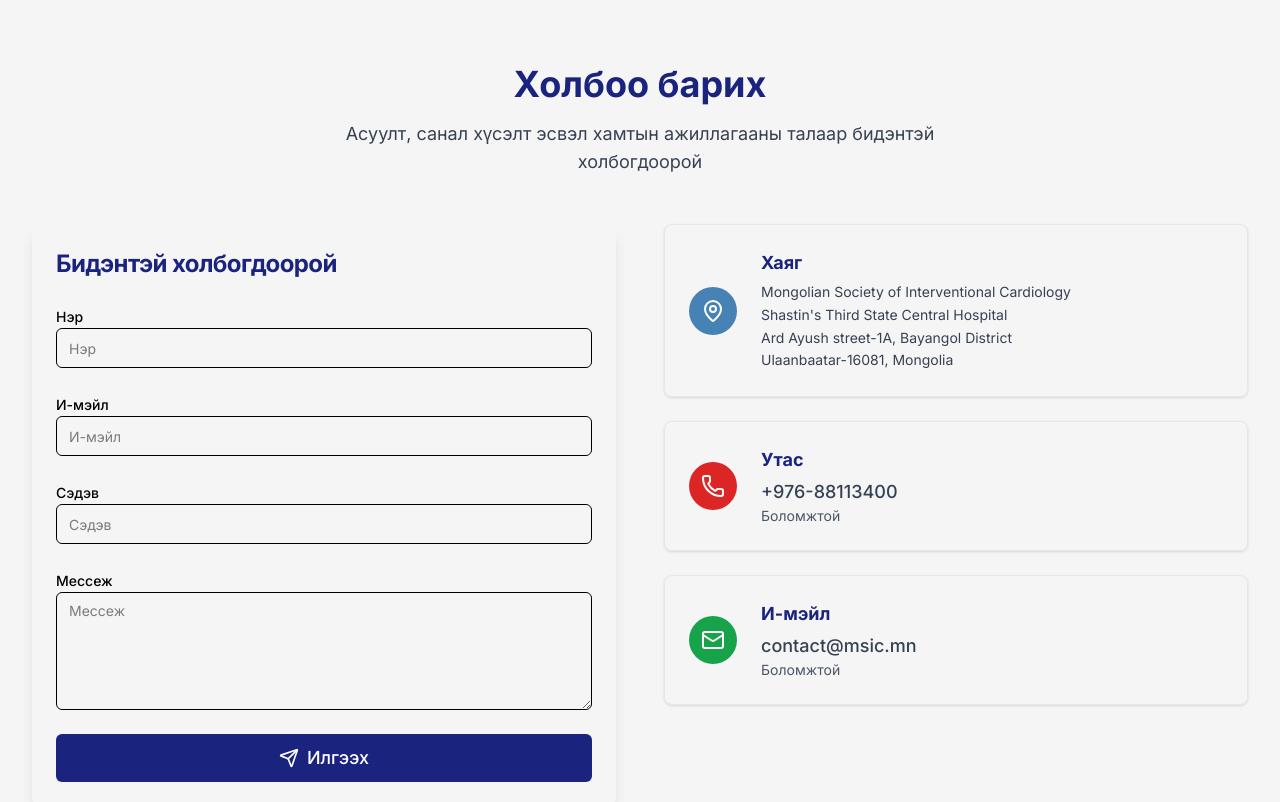
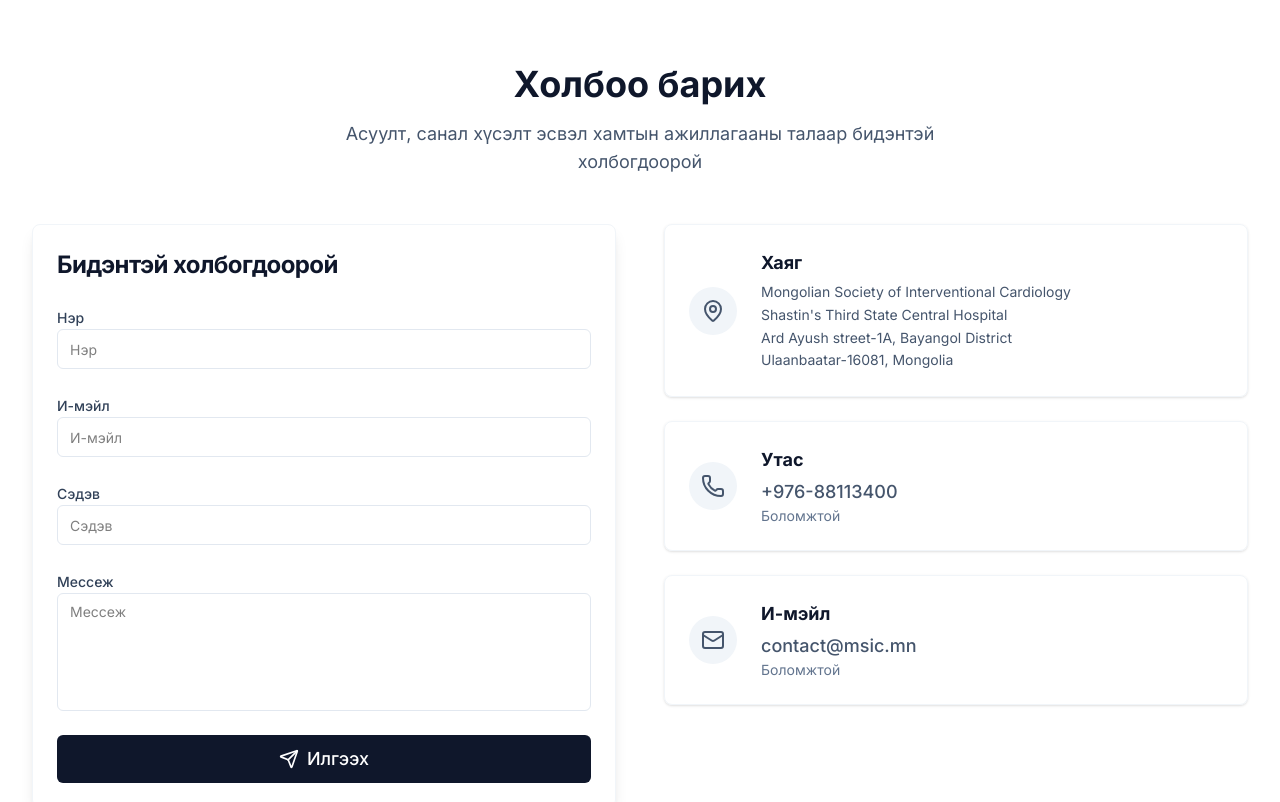
Before and after one commit to chinbeis/blogs-website, a Next.js app: page / in a window 1280 px wide. Shown: the part 3960-4762 px from the top of the page. Built offline with nearby package versions, Linux system fonts and the light colour scheme; no server answers; the database is empty.

Commit message:
facebook video update

```diff
--- a/app/api/upload/route.ts
+++ b/app/api/upload/route.ts
@@ -59,13 +59,14 @@
     const filename = `${timestamp}-${Math.random().toString(36).substring(2)}.${extension}`
 
     // Optimize image with Sharp (only for images)
-    let processedBuffer = buffer
+    let processedBuffer: Buffer = buffer
     if (file.type.startsWith('image/')) {
       try {
-        processedBuffer = await sharp(buffer)
+        const optimized = await sharp(buffer)
           .resize(1200, 800, { fit: 'inside', withoutEnlargement: true })
           .jpeg({ quality: 85 })
           .toBuffer()
+        processedBuffer = Buffer.from(optimized)
       } catch (error) {
         console.error('Error optimizing image:', error)
         // Continue with original buffer if optimization fails
--- a/app/contact/page.tsx
+++ b/app/contact/page.tsx
@@ -1,200 +1,31 @@
 'use client'
 
-import { useState } from 'react'
-import { Mail, Phone, MapPin, Clock, Send, ArrowLeft } from 'lucide-react'
-import { Button } from '@/components/ui/button'
-import { Card, CardContent, CardHeader, CardTitle } from '@/components/ui/card'
-import Link from 'next/link'
-import Image from 'next/image'
+import { Header } from '@/components/Header'
+import { Footer } from '@/components/Footer'
+import ContactSection from '@/components/ContactSection'
 import { useLanguage } from '@/lib/language-context'
 
 export default function ContactPage() {
   const { t } = useLanguage()
-  const [formData, setFormData] = useState({
-    name: '',
-    email: '',
-    subject: '',
-    message: ''
-  })
-
-  const handleInputChange = (e: React.ChangeEvent<HTMLInputElement | HTMLTextAreaElement>) => {
-    const { name, value } = e.target
-    setFormData(prev => ({ ...prev, [name]: value }))
-  }
-
-  const handleSubmit = (e: React.FormEvent) => {
-    e.preventDefault()
-    console.log('Form submitted:', formData)
-    alert(t('contact.thankYou'))
-    setFormData({ name: '', email: '', subject: '', message: '' })
-  }
 
   return (
     <div className="min-h-screen bg-white">
-      {/* Header */}
-      <header className="bg-blue-800 text-white py-6">
-        <div className="max-w-7xl mx-auto px-4 sm:px-6 lg:px-8">
-          <div className="flex items-center justify-between">
-            <Link href="/" className="flex items-center space-x-2 hover:text-amber-500 transition-colors">
-              <ArrowLeft className="w-5 h-5" />
-              <span>{t('contact.backToHome')}</span>
-            </Link>
-            <div className="flex items-center space-x-2">
-              <Image
-                src="/logo.svg"
-                alt="MSIC Logo"
-                width={32}
-                height={32}
-                className="h-8 w-8"
-              />
-              <span className="text-2xl font-bold">MSIC</span>
-            </div>
-          </div>
-        </div>
-      </header>
+      <Header />
 
-      {/* Hero Section */}
-      <section className="bg-gradient-to-r from-blue-800 to-red-600 text-white py-16">
+      {/* Page Title Section aligned with News page */}
+      <section className="py-16 bg-slate-50 border-b border-slate-200">
         <div className="max-w-7xl mx-auto px-4 sm:px-6 lg:px-8 text-center">
-          <h1 className="text-4xl md:text-6xl font-bold mb-6">{t('contact.title')}</h1>
-          <p className="text-xl md:text-2xl text-blue-100 max-w-3xl mx-auto">
+          <h1 className="text-4xl md:text-5xl font-bold text-slate-900 mb-6">{t('contact.title')}</h1>
+          <p className="text-xl text-slate-600 max-w-3xl mx-auto">
             {t('contact.description')}
           </p>
         </div>
       </section>
 
-      {/* Contact Content */}
-      <section className="py-16">
-        <div className="max-w-7xl mx-auto px-4 sm:px-6 lg:px-8">
-          <div className="grid grid-cols-1 lg:grid-cols-2 gap-12">
-            {/* Contact Form */}
-            <Card className="shadow-lg">
-              <CardHeader>
-                <CardTitle className="text-2xl font-bold text-slate-900">{t('contact.getInTouch')}</CardTitle>
-              </CardHeader>
-              <CardContent>
-                <form onSubmit={handleSubmit} className="space-y-6">
-                  <div>
-                    <label htmlFor="name" className="block text-sm font-medium text-slate-700 mb-2">
-                      {t('contact.name')}
-                    </label>
-                    <input
-                      type="text"
-                      id="name"
-                      name="name"
-                      value={formData.name}
-                      onChange={handleInputChange}
-                      required
-                      className="w-full px-4 py-3 border border-slate-300 rounded-lg focus:ring-2 focus:ring-blue-500 focus:border-transparent"
-                    />
-                  </div>
+      {/* Main Contact Section */}
+      <ContactSection />
 
-                  <div>
-                    <label htmlFor="email" className="block text-sm font-medium text-slate-700 mb-2">
-                      {t('contact.email')}
-                    </label>
-                    <input
-                      type="email"
-                      id="email"
-                      name="email"
-                      value={formData.email}
-                      onChange={handleInputChange}
-                      required
-                      className="w-full px-4 py-3 border border-slate-300 rounded-lg focus:ring-2 focus:ring-blue-500 focus:border-transparent"
-                    />
-                  </div>
-
-                  <div>
-                    <label htmlFor="subject" className="block text-sm font-medium text-slate-700 mb-2">
-                      {t('contact.subject')}
-                    </label>
-                    <input
-                      type="text"
-                      id="subject"
-                      name="subject"
-                      value={formData.subject}
-                      onChange={handleInputChange}
-                      required
-                      className="w-full px-4 py-3 border border-slate-300 rounded-lg focus:ring-2 focus:ring-blue-500 focus:border-transparent"
-                    />
-                  </div>
-
-                  <div>
-                    <label htmlFor="message" className="block text-sm font-medium text-slate-700 mb-2">
-                      {t('contact.message')}
-                    </label>
-                    <textarea
-                      id="message"
-                      name="message"
-                      value={formData.message}
-                      onChange={handleInputChange}
-                      required
-                      rows={6}
-                      className="w-full px-4 py-3 border border-slate-300 rounded-lg focus:ring-2 focus:ring-blue-500 focus:border-transparent resize-none"
-                    />
-                  </div>
-
-                  <Button type="submit" className="w-full bg-blue-600 hover:bg-blue-700 text-white py-3">
-                    <Send className="w-4 h-4 mr-2" />
-                    {t('contact.send')}
-                  </Button>
-                </form>
-              </CardContent>
-            </Card>
-
-            {/* Contact Information */}
-            <div className="space-y-8">
-              <Card className="shadow-lg">
-                <CardContent className="p-6">
-                  <div className="flex items-center space-x-4 mb-4">
-                    <MapPin className="w-6 h-6 text-blue-600" />
-                    <div>
-                      <h3 className="font-semibold text-slate-900">{t('contact.address')}</h3>
-                      <p className="text-slate-600">Ulaanbaatar, Mongolia</p>
-                    </div>
-                  </div>
-                </CardContent>
-              </Card>
-
-              <Card className="shadow-lg">
-                <CardContent className="p-6">
-                  <div className="flex items-center space-x-4 mb-4">
-                    <Mail className="w-6 h-6 text-blue-600" />
-                    <div>
-                      <h3 className="font-semibold text-slate-900">{t('contact.email')}</h3>
-                      <p className="text-slate-600">contact@msic.mn</p>
-                    </div>
-                  </div>
-                </CardContent>
-              </Card>
-
-              <Card className="shadow-lg">
-                <CardContent className="p-6">
-                  <div className="flex items-center space-x-4 mb-4">
-                    <Phone className="w-6 h-6 text-blue-600" />
-                    <div>
-                      <h3 className="font-semibold text-slate-900">{t('contact.phone')}</h3>
-                      <p className="text-slate-600">+976-88113400</p>
-                    </div>
-                  </div>
-                </CardContent>
-              </Card>
-
-              <Card className="shadow-lg">
-                <CardContent className="p-6">
-                  <div className="flex items-center space-x-4 mb-4">
-                    <Clock className="w-6 h-6 text-blue-600" />
-                    <div>
-                      <h3 className="font-semibold text-slate-900">{t('contact.hours')}</h3>
-                      <p className="text-slate-600">{t('contact.businessHours')}</p>
-                    </div>
-                  </div>
-                </CardContent>
-              </Card>
-            </div>
-          </div>
-        </div>
-      </section>
+      <Footer />
     </div>
   )
 }
--- a/components/ContactSection.tsx
+++ b/components/ContactSection.tsx
@@ -33,27 +33,27 @@
   }
 
   return (
-    <section className="py-16 bg-[#F5F5F5]">
+    <section className="py-16 bg-white">
       <div className="max-w-7xl mx-auto px-4 sm:px-6 lg:px-8">
         <div className="text-center mb-12">
-          <h2 className="text-3xl md:text-4xl font-bold text-[#1a237e] mb-4">
+          <h2 className="text-3xl md:text-4xl font-bold text-slate-900 mb-4">
             {t('contactSection.title')}
           </h2>
-          <p className="text-lg text-gray-700 max-w-2xl mx-auto">
+          <p className="text-lg text-slate-600 max-w-2xl mx-auto">
             {t('contactSection.description')}
           </p>
         </div>
 
         <div className="grid lg:grid-cols-2 gap-12">
           {/* Contact Form */}
-          <Card className="shadow-lg border-0 order-2 lg:order-1">
+          <Card className="shadow-lg border border-slate-100 order-2 lg:order-1">
             <CardHeader>
-              <CardTitle className="text-2xl font-bold text-[#1a237e]">{t('contact.getInTouch')}</CardTitle>
+              <CardTitle className="text-2xl font-bold text-slate-900">{t('contact.getInTouch')}</CardTitle>
             </CardHeader>
             <CardContent>
               <form onSubmit={handleSubmit} className="space-y-6">
                 <div className="space-y-2">
-                  <Label htmlFor="name">{t('contact.name')}</Label>
+                  <Label htmlFor="name" className="text-slate-700">{t('contact.name')}</Label>
                   <Input
                     id="name"
                     name="name"
@@ -61,11 +61,12 @@
                     onChange={handleChange}
                     required
                     placeholder={t('contact.name')}
+                    className="border-slate-200 focus:ring-slate-500 focus:border-slate-500"
                   />
                 </div>
 
                 <div className="space-y-2">
-                  <Label htmlFor="email">{t('contact.email')}</Label>
+                  <Label htmlFor="email" className="text-slate-700">{t('contact.email')}</Label>
                   <Input
                     id="email"
                     name="email"
@@ -74,11 +75,12 @@
                     onChange={handleChange}
                     required
                     placeholder={t('contact.email')}
+                    className="border-slate-200 focus:ring-slate-500 focus:border-slate-500"
                   />
                 </div>
 
                 <div className="space-y-2">
-                  <Label htmlFor="subject">{t('contact.subject')}</Label>
+                  <Label htmlFor="subject" className="text-slate-700">{t('contact.subject')}</Label>
                   <Input
                     id="subject"
                     name="subject"
@@ -86,11 +88,12 @@
                     onChange={handleChange}
                     required
                     placeholder={t('contact.subject')}
+                    className="border-slate-200 focus:ring-slate-500 focus:border-slate-500"
                   />
                 </div>
 
                 <div className="space-y-2">
-                  <Label htmlFor="message">{t('contact.message')}</Label>
+                  <Label htmlFor="message" className="text-slate-700">{t('contact.message')}</Label>
                   <Textarea
                     id="message"
                     name="message"
@@ -99,10 +102,11 @@
                     required
                     placeholder={t('contact.message')}
                     rows={5}
+                    className="border-slate-200 focus:ring-slate-500 focus:border-slate-500 resize-none"
                   />
                 </div>
 
-                <Button type="submit" className="w-full bg-[#1a237e] hover:bg-[#1a237e]/90 text-white py-6 text-lg">
+                <Button type="submit" className="w-full bg-slate-900 hover:bg-slate-800 text-white py-6 text-lg transition-colors">
                   <Send className="w-5 h-5 mr-2" />
                   {t('contact.send')}
                 </Button>
@@ -112,14 +116,14 @@
 
           {/* Contact Information Cards */}
           <div className="space-y-6 order-1 lg:order-2">
-            <Card className="border-gray-200 hover:shadow-lg transition-shadow">
+            <Card className="border-slate-100 shadow-sm hover:shadow-md transition-all duration-300">
               <CardContent className="flex items-center p-6">
-                <div className="w-12 h-12 bg-[#4682b4] rounded-full flex items-center justify-center mr-6 flex-shrink-0">
-                  <MapPin className="w-6 h-6 text-white" />
+                <div className="w-12 h-12 bg-slate-100 rounded-full flex items-center justify-center mr-6 flex-shrink-0 transition-colors group-hover:bg-slate-200">
+                  <MapPin className="w-6 h-6 text-slate-600" />
                 </div>
                 <div>
-                  <h3 className="text-[#1a237e] font-bold text-lg mb-1">{t('contactSection.address')}</h3>
-                  <p className="text-gray-700 leading-relaxed text-sm">
+                  <h3 className="text-slate-900 font-bold text-lg mb-1">{t('contactSection.address')}</h3>
+                  <p className="text-slate-600 leading-relaxed text-sm">
                     Mongolian Society of Interventional Cardiology<br />
                     Shastin's Third State Central Hospital<br />
                     Ard Ayush street-1A, Bayangol District<br />
@@ -129,34 +133,34 @@
               </CardContent>
             </Card>
 
-            <Card className="border-gray-200 hover:shadow-lg transition-shadow">
+            <Card className="border-slate-100 shadow-sm hover:shadow-md transition-all duration-300">
               <CardContent className="flex items-center p-6">
-                <div className="w-12 h-12 bg-[#dc2626] rounded-full flex items-center justify-center mr-6 flex-shrink-0">
-                  <Phone className="w-6 h-6 text-white" />
+                <div className="w-12 h-12 bg-slate-100 rounded-full flex items-center justify-center mr-6 flex-shrink-0">
+                  <Phone className="w-6 h-6 text-slate-600" />
                 </div>
                 <div>
-                  <h3 className="text-[#1a237e] font-bold text-lg mb-1">{t('contactSection.phone')}</h3>
-                  <p className="text-gray-700 text-lg font-medium">
+                  <h3 className="text-slate-900 font-bold text-lg mb-1">{t('contactSection.phone')}</h3>
+                  <p className="text-slate-600 text-lg font-medium">
                     +976-88113400
                   </p>
-                  <p className="text-gray-600 text-sm">
+                  <p className="text-slate-500 text-sm">
                     {t('contactSection.available')}
                   </p>
                 </div>
               </CardContent>
             </Card>
 
-            <Card className="border-gray-200 hover:shadow-lg transition-shadow">
+            <Card className="border-slate-100 shadow-sm hover:shadow-md transition-all duration-300">
               <CardContent className="flex items-center p-6">
-                <div className="w-12 h-12 bg-[#16a34a] rounded-full flex items-center justify-center mr-6 flex-shrink-0">
-                  <Mail className="w-6 h-6 text-white" />
+                <div className="w-12 h-12 bg-slate-100 rounded-full flex items-center justify-center mr-6 flex-shrink-0">
+                  <Mail className="w-6 h-6 text-slate-600" />
                 </div>
                 <div>
-                  <h3 className="text-[#1a237e] font-bold text-lg mb-1">{t('contactSection.email')}</h3>
-                  <p className="text-gray-700 text-lg font-medium">
+                  <h3 className="text-slate-900 font-bold text-lg mb-1">{t('contactSection.email')}</h3>
+                  <p className="text-slate-600 text-lg font-medium">
                     contact@msic.mn
                   </p>
-                  <p className="text-gray-600 text-sm">
+                  <p className="text-slate-500 text-sm">
                     {t('contactSection.available')}
                   </p>
                 </div>
```
